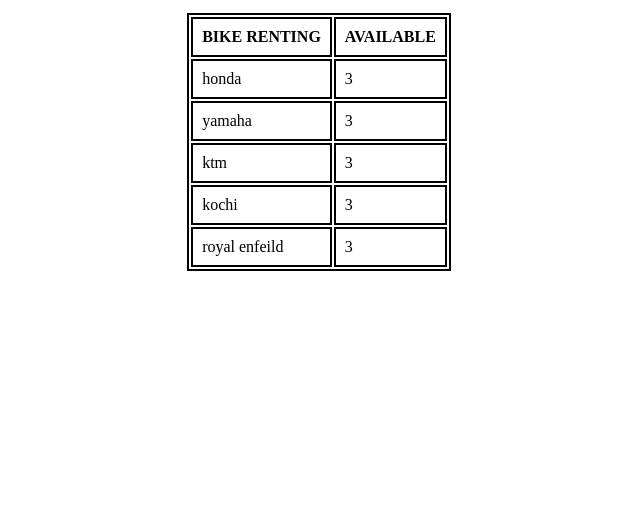
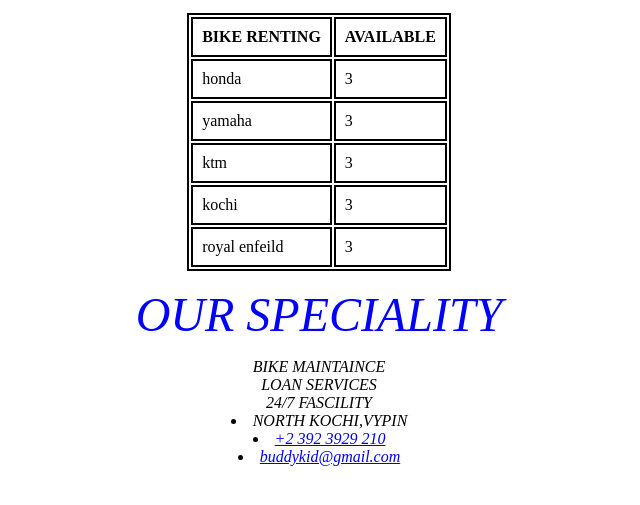
Before and after one commit to anandhu6970/do, a plain HTML site: page index.html in a window 1280 px wide. Shown: the part 101-606 px from the top of the page, without its empty margins (321-961 px from the left). Drawn offline with Linux system fonts and the light colour scheme.

Commit message:
Update index.html

```diff
--- a/index.html
+++ b/index.html
@@ -69,6 +69,40 @@
             }
         }
     </script>
+</div>
+<p><cite><font size="10"><font color="BLUE">OUR SPECIALITY</font></font></cite></p>
+<P1><cite><center>BIKE MAINTAINCE<center></cite></P1>
+<P2><center>LOAN SERVICES</center></P2>
+<p3><center>24/7 FASCILITY</center></p3>
+</div>
+</body>
+</html>
+
+           <li><span class="fa fa-map-marker mr-3"></span><span class="text">NORTH KOCHI,VYPIN</span></li>
+           <li><a href="#"><span class="fa fa-phone mr-3"></span><span class="text">+2 392 3929 210</span></a></li>
+           <li><a href="#"><span class="fa fa-paper-plane mr-3"></span><span class="text">buddykid@gmail.com</span></a></li>
+         </ul>
+       </div>
+     </div>
+   </div>
+ </div>
+</div>
+<div class="container-fluid bg-primary py-5">
+ <div class="row">
+  <div class="col-md-12 text-center">
+
+    </div>
+  </div>
+</div>
+</footer>
+
+
+
 
 </body>
 </html>
+</body>
+</html>
+
+</body>
+</html>
```
